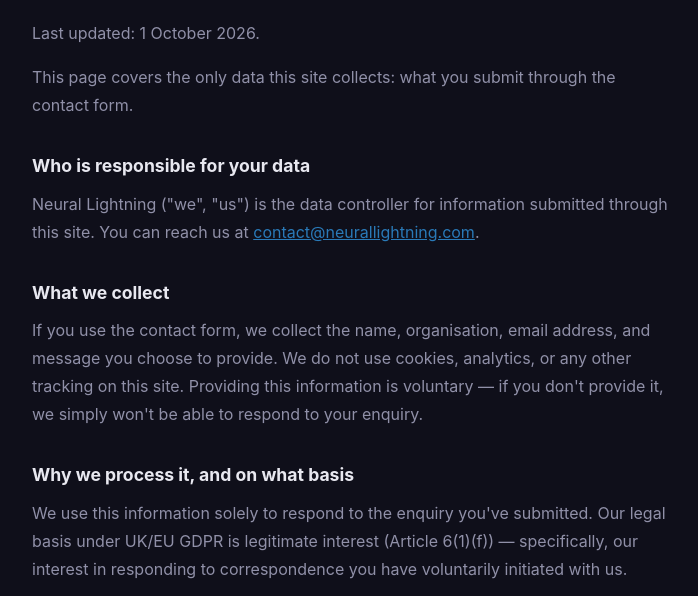
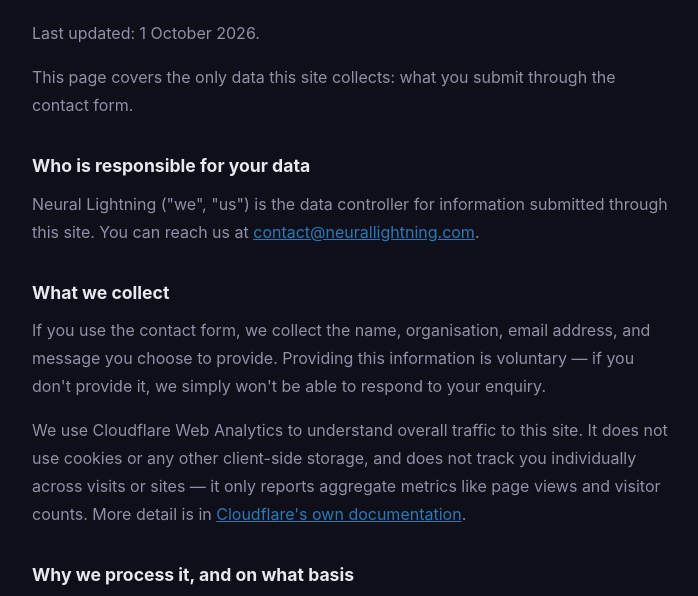
Before and after one commit to NeuralLightning/neurallightning.github.io, a plain HTML site: page privacy.html in a window 1280 px wide. Shown: the part 166-762 px from the top of the page, without its empty margins (290-988 px from the left). Drawn offline with Linux system fonts and the light colour scheme.

Commit message:
Add Cloudflare Web Analytics and update privacy page to reflect it

```diff
--- a/privacy.html
+++ b/privacy.html
@@ -89,10 +89,18 @@
   <h2>What we collect</h2>
   <p>
     If you use the contact form, we collect the name, organisation, email
-    address, and message you choose to provide. We do not use cookies,
-    analytics, or any other tracking on this site. Providing this
-    information is voluntary — if you don't provide it, we simply won't be
-    able to respond to your enquiry.
+    address, and message you choose to provide. Providing this information
+    is voluntary — if you don't provide it, we simply won't be able to
+    respond to your enquiry.
+  </p>
+
+  <p>
+    We use Cloudflare Web Analytics to understand overall traffic to this
+    site. It does not use cookies or any other client-side storage, and
+    does not track you individually across visits or sites — it only
+    reports aggregate metrics like page views and visitor counts. More
+    detail is in
+    <a href="https://www.cloudflare.com/web-analytics/" target="_blank" rel="noopener">Cloudflare's own documentation</a>.
   </p>
 
   <h2>Why we process it, and on what basis</h2>
@@ -143,5 +151,10 @@
   <footer>
     &copy; 2026 Neural Lightning
   </footer>
+
+  <!-- Cloudflare Web Analytics -->
+  <script type='module' src='https://static.cloudflareinsights.com/beacon.min.js' data-cf-beacon='{"token": "093eba8308984582807a9571ac728366"}'></script>
+  <!-- End Cloudflare Web Analytics -->
+
 </body>
 </html>
```
Also changed, not shown: index.html (+4 -0 lines), thanks.html (+5 -0 lines).
